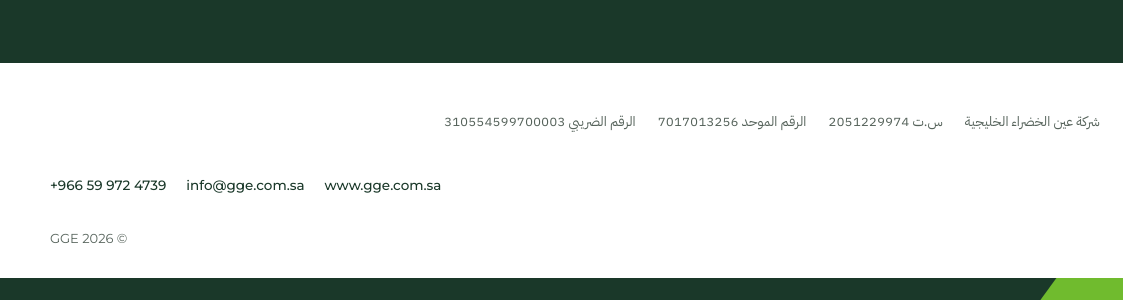
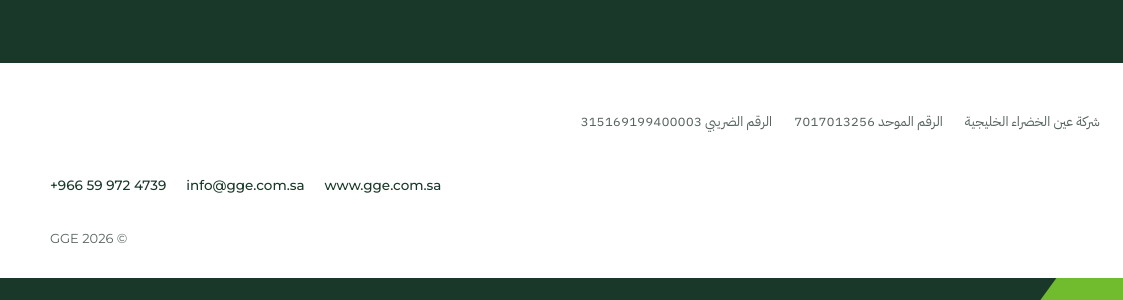
Before and after one commit to ggecom/gge-website, a plain HTML site: page index.html in a window 1280 px wide. Shown: the part 3305-3605 px from the top of the page, 0-1123 px from the left. Drawn offline with Linux system fonts and the light colour scheme.

Commit message:
Add files via upload

```diff
--- a/index.html
+++ b/index.html
@@ -124,9 +124,8 @@
     <img src="logo.png" alt="GGE" width="140" height="63" loading="lazy">
     <div class="legal">
       <span data-ar="شركة عين الخضراء الخليجية" data-en="Gulf Green Eye Co.">شركة عين الخضراء الخليجية</span>
-      <span data-ar="س.ت 2051229974" data-en="CR 2051229974">س.ت 2051229974</span>
       <span data-ar="الرقم الموحد 7017013256" data-en="Unified No. 7017013256">الرقم الموحد 7017013256</span>
-      <span data-ar="الرقم الضريبي 310554599700003" data-en="VAT 310554599700003">الرقم الضريبي 310554599700003</span>
+      <span data-ar="الرقم الضريبي 315169199400003" data-en="VAT 315169199400003">الرقم الضريبي 315169199400003</span>
     </div>
     <div class="fcontact" dir="ltr"><a href="tel:+966599724739">+966 59 972 4739</a><a href="mailto:info@gge.com.sa">info@gge.com.sa</a><a href="https://www.gge.com.sa">www.gge.com.sa</a></div>
     <p class="copy">© <span id="year">2026</span> GGE</p>
```
Also changed, not shown: 2 other files.
